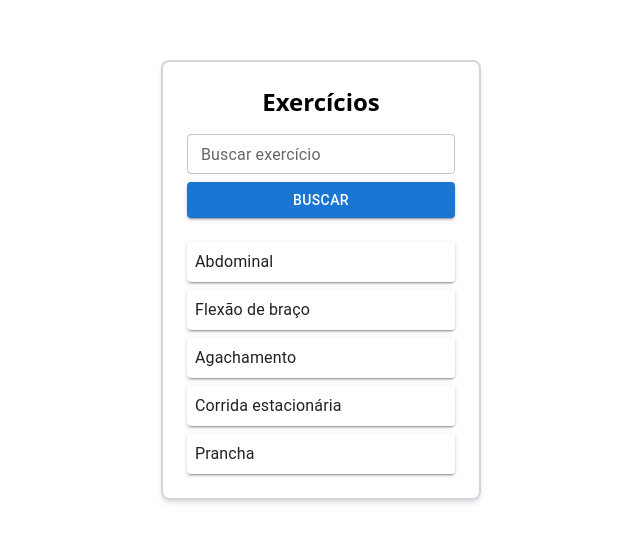
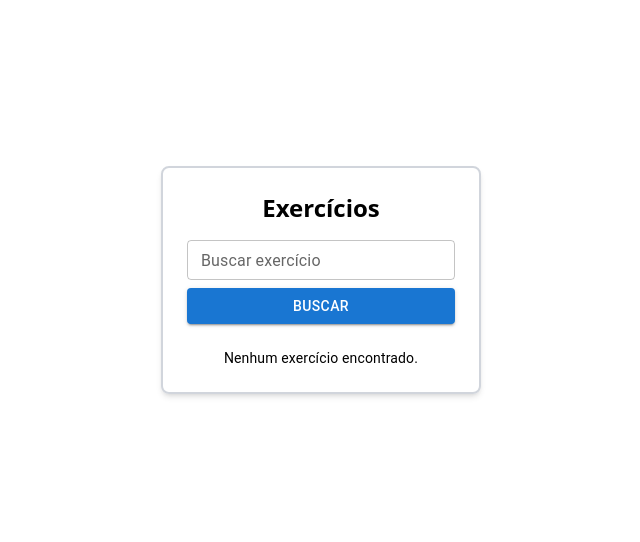
Before and after one commit to LeandroKornelius/SQL-Injection-Simulation, a Next.js app in the folder front-end/: page /exercises in a window 1280 px wide. Shown: the part 120-662 px from the top of the page, without its empty margins (319-959 px from the left). Built offline with nearby package versions, Linux system fonts and the light colour scheme.

Commit message:
:sparkles: feat: exercises search

```diff
--- a/front-end/src/app/exercises/page.tsx
+++ b/front-end/src/app/exercises/page.tsx
@@ -1,18 +1,45 @@
 "use client";
 
-import { Button, Paper, TextField, Typography } from "@mui/material";
-import { useRouter } from "next/navigation";
+import {
+  Button,
+  CircularProgress,
+  Paper,
+  TextField,
+  Typography,
+} from "@mui/material";
+import { useState } from "react";
+
+interface Exercise {
+  id: number;
+  name: string;
+  description?: string;
+}
 
 export default function ExercisesPage() {
-  const router = useRouter();
+  const [searchTerm, setSearchTerm] = useState("");
+  const [exercises, setExercises] = useState<Exercise[]>([]);
+  const [loading, setLoading] = useState(false);
 
-  const mockExercises = [
-    "Abdominal",
-    "Flexão de braço",
-    "Agachamento",
-    "Corrida estacionária",
-    "Prancha",
-  ];
+  const handleSearch = async () => {
+    if (!searchTerm) return;
+    setLoading(true);
+    try {
+      const res = await fetch(
+        `http://localhost:3333/exercises/search?value=${encodeURIComponent(
+          searchTerm
+        )}`
+      );
+      if (!res.ok) throw new Error("Erro ao buscar exercícios");
+
+      const data = await res.json();
+      setExercises(data);
+    } catch (err) {
+      console.error("Erro na busca:", err);
+      alert("Erro ao buscar exercícios");
+    } finally {
+      setLoading(false);
+    }
+  };
 
   return (
     <div className="flex min-h-screen justify-center items-center">
@@ -26,19 +53,40 @@ export default function ExercisesPage() {
               variant="outlined"
               fullWidth
               size="small"
+              value={searchTerm}
+              onChange={(e) => setSearchTerm(e.target.value)}
             />
           </div>
           <div>
-            <Button variant="contained" color="primary" fullWidth>
-              Buscar
+            <Button
+              variant="contained"
+              color="primary"
+              fullWidth
+              onClick={handleSearch}
+            >
+              {loading ? (
+                <CircularProgress size={24} color="inherit" />
+              ) : (
+                "Buscar"
+              )}
             </Button>
           </div>
         </div>
 
         <div className="w-full space-y-2 pt-2">
-          {mockExercises.map((exercise, index) => (
-            <Paper key={index} className="p-2" elevation={2}>
-              <Typography variant="body1">{exercise}</Typography>
+          {exercises.length === 0 && !loading && (
+            <Typography variant="body2" className="text-center">
+              Nenhum exercício encontrado.
+            </Typography>
+          )}
+          {exercises.map((exercise) => (
+            <Paper key={exercise.id} className="p-2" elevation={2}>
+              <Typography variant="body1" className="font-semibold">
+                {exercise.name}
+              </Typography>
+              {exercise.description && (
+                <Typography variant="body2">{exercise.description}</Typography>
+              )}
             </Paper>
           ))}
         </div>
```
